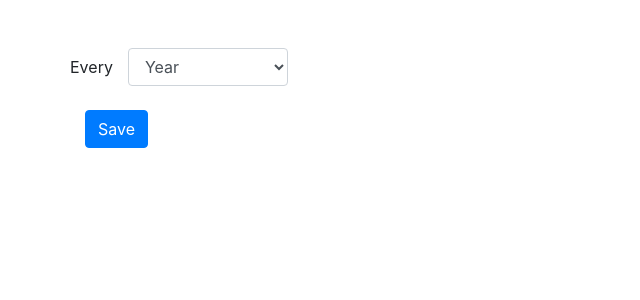
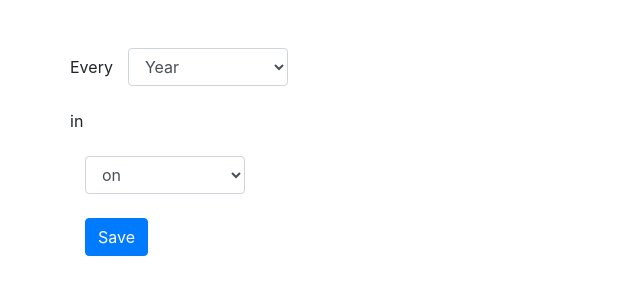
Before and after one commit to MihaxXx/cron-shed-test, a React (Create React App) app: page / in a window 1280 px wide. Shown: the top 300 px of the page, without its empty margins (0-640 px from the left). Built offline with nearby package versions, Linux system fonts and the light colour scheme.

Commit message:
Add month

```diff
--- a/src/App.js
+++ b/src/App.js
@@ -1,15 +1,23 @@
 import {useState} from "react";
 
 function App() {
-  const [formData, setFormData] = useState({selectedPeriod: "year", email: "", message: ""});
+  const [formData, setFormData] = useState({selectedPeriod: "year", selectedMonth: [""], MonthOption: ""});
   const handleChange = (event) => {
     const {name, value} = event.target;
     setFormData((prevFormData) => ({...prevFormData, [name]: value}));
+    console.log(value)
+  };
+
+  const handleMultipleChange = (event) => {
+    const name = event.target.name;
+    const value = Array.from(event.target.selectedOptions, option => option.value)
+    setFormData((prevFormData) => ({...prevFormData, [name]: value}));
+    console.log(value)
   };
 
   const handleSubmit = (event) => {
     event.preventDefault();
-    alert(`Period: ${formData.selectedPeriod}, Email: ${formData.email}, Message: ${formData.message}`
+    alert(`Period: ${formData.selectedPeriod}, Month: ${formData.selectedMonth}, Message: ${formData.message}`
     );
   };
 
@@ -28,9 +36,41 @@
                   <option value="week">Week</option>
                   <option value="day">Day</option>
                   <option value="hour">Hour</option>
+                  <option value="minute">Minute</option>
                 </select>
               </div>
             </div>
+            {formData.selectedPeriod === "year" &&
+              <div className="form-group row">
+              <label className="col-form-label">in</label>
+              <div className="col-sm-4">
+                <select className="selectpicker form-control" multiple={true} name="selectedMonth" value={formData.selectedMonth}
+                        onChange={handleMultipleChange}>
+                  <option value="1">January</option>
+                  <option value="2">February</option>
+                  <option value="3">March</option>
+                  <option value="4">April</option>
+                  <option value="5">May</option>
+                  <option value="6">June</option>
+                  <option value="7">July</option>
+                  <option value="8">August</option>
+                  <option value="9">September</option>
+                  <option value="10">October</option>
+                  <option value="11">November</option>
+                  <option value="12">December</option>
+                </select>
+              </div>
+            </div>}
+            {(formData.selectedPeriod === "year" || formData.selectedPeriod === "month") &&
+              <div className="form-group row">
+                <div className="col-sm-2">
+                  <select className="form-control" name="MonthOption" value={formData.MonthOption}
+                          onChange={handleChange}>
+                    <option value="on">on</option>
+                    <option value="every">every</option>
+                  </select>
+                </div>
+              </div>}
 
             <div className="form-group">
               <button className="btn btn-primary mt-2" type="submit">
```
